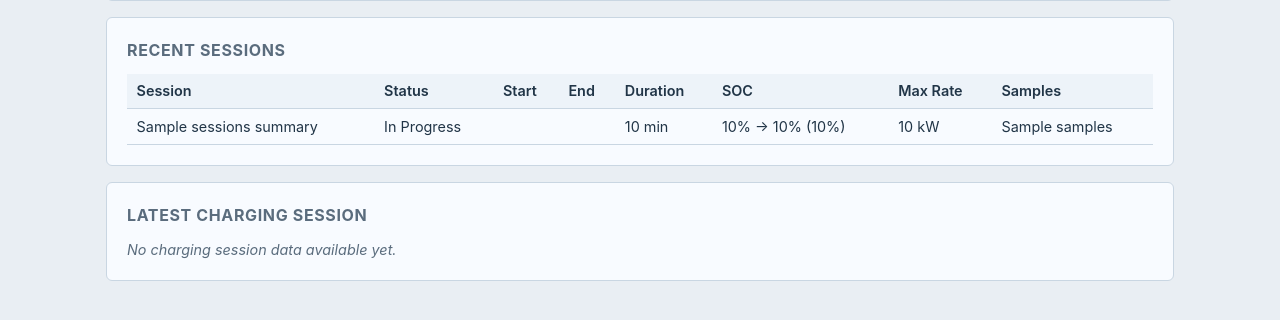
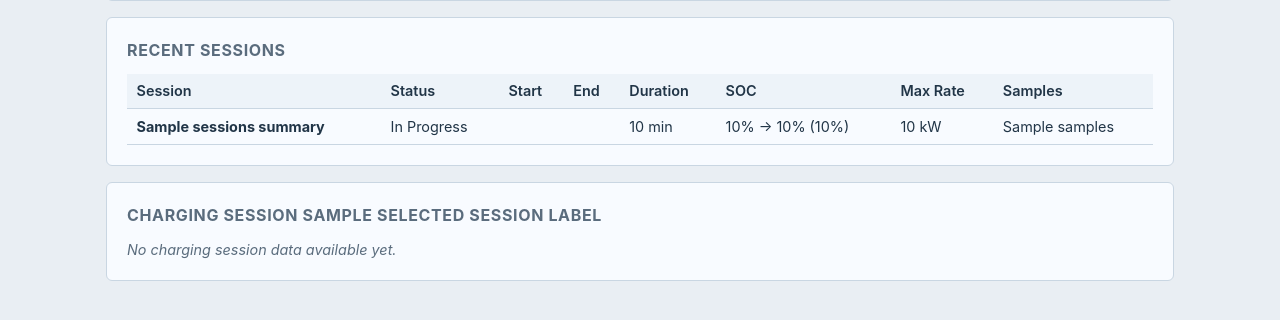
Before and after one commit to ktigges/Ford, a Python web app: template templates/charging_sessions.html in a window 1280 px wide. Shown: the part 292-612 px from the top of the page. Run offline with Jinja, Linux system fonts and the light colour scheme; the template is opened without the code that fills it: most values are stand-ins (such as "Sample title", 1, 10 or a date in 2020).

Commit message:
Fixed Charging Session
Co-authored-by: Copilot <copilot@github.com>

```diff
--- a/templates/charging_sessions.html
+++ b/templates/charging_sessions.html
@@ -12,10 +12,10 @@
 
 <div class="card" style="margin-bottom:1rem;">
   <strong>Auto Refresh:</strong>
-  <a class="btn btn-sm" href="{{ url_for('charging_sessions_view') }}">Off</a>
-  <a class="btn btn-sm" href="{{ url_for('charging_sessions_view', refresh=15) }}">15s</a>
-  <a class="btn btn-sm" href="{{ url_for('charging_sessions_view', refresh=30) }}">30s</a>
-  <a class="btn btn-sm" href="{{ url_for('charging_sessions_view', refresh=60) }}">60s</a>
+  <a class="btn btn-sm" href="{{ url_for('charging_sessions_view', session=selected_session_uuid or '') }}">Off</a>
+  <a class="btn btn-sm" href="{{ url_for('charging_sessions_view', refresh=15, session=selected_session_uuid or '') }}">15s</a>
+  <a class="btn btn-sm" href="{{ url_for('charging_sessions_view', refresh=30, session=selected_session_uuid or '') }}">30s</a>
+  <a class="btn btn-sm" href="{{ url_for('charging_sessions_view', refresh=60, session=selected_session_uuid or '') }}">60s</a>
   <a class="btn btn-sm" href="{{ url_for('charging_overview') }}" style="margin-left:0.5rem;">Back to Charging</a>
   {% if refresh_interval %}<span class="muted" style="margin-left:0.5rem;">Enabled: {{ refresh_interval }}s</span>{% endif %}
 </div>
@@ -39,8 +39,14 @@
       </thead>
       <tbody>
         {% for s in sessions_summary %}
-        <tr>
-          <td>{{ s.session_label }}</td>
+        <tr{% if s.selected %} style="background:#eef6ff;"{% endif %}>
+          <td>
+            {% if s.session_uuid %}
+            <a href="{{ url_for('charging_sessions_view', session=s.session_uuid, refresh=refresh_interval) }}"><strong>{{ s.session_label }}</strong></a>
+            {% else %}
+            <strong>{{ s.session_label }}</strong>
+            {% endif %}
+          </td>
           <td>{{ 'In Progress' if s.in_progress else 'Complete' }}</td>
           <td>{{ format_local_dt(s.started_at, '%Y-%m-%d %H:%M:%S') if s.started_at else '–' }}</td>
           <td>{{ format_local_dt(s.ended_at, '%Y-%m-%d %H:%M:%S') if s.ended_at else ('now' if s.in_progress else '–') }}</td>
@@ -66,7 +72,7 @@
 </div>
 
 <div class="card">
-  <h2>Latest Charging Session</h2>
+  <h2>{% if selected_session_label %}Charging Session {{ selected_session_label }}{% else %}Latest Charging Session{% endif %}</h2>
   {% if latest_session %}
   <p class="muted" style="margin-top:-0.5rem;">
     {{ chart_data.labels|length }} plotted points from {{ format_local_dt((latest_session|first).polled_at, '%Y-%m-%d %H:%M:%S') }}
```
Also changed, not shown: app.py (+37 -16 lines).
